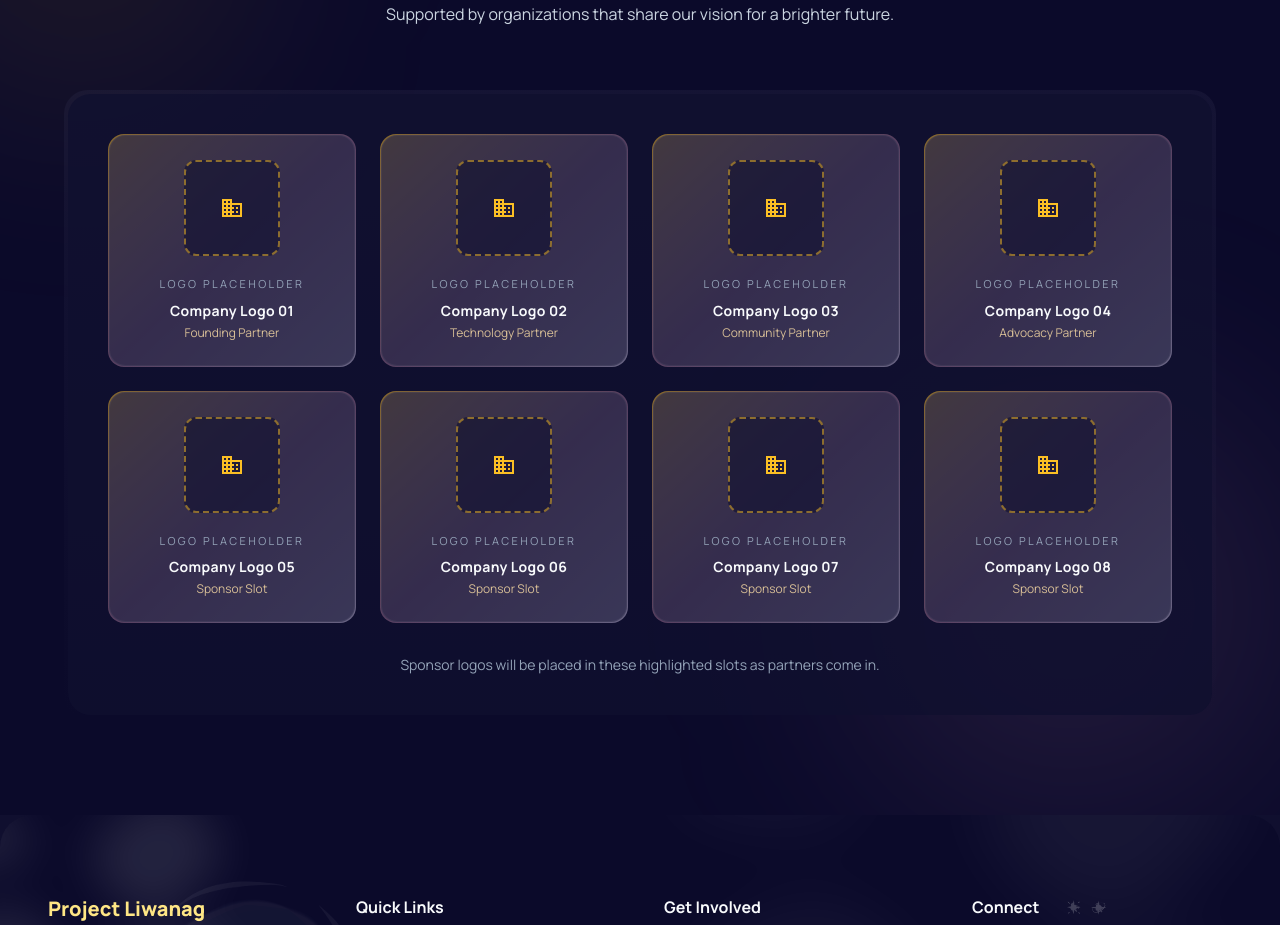
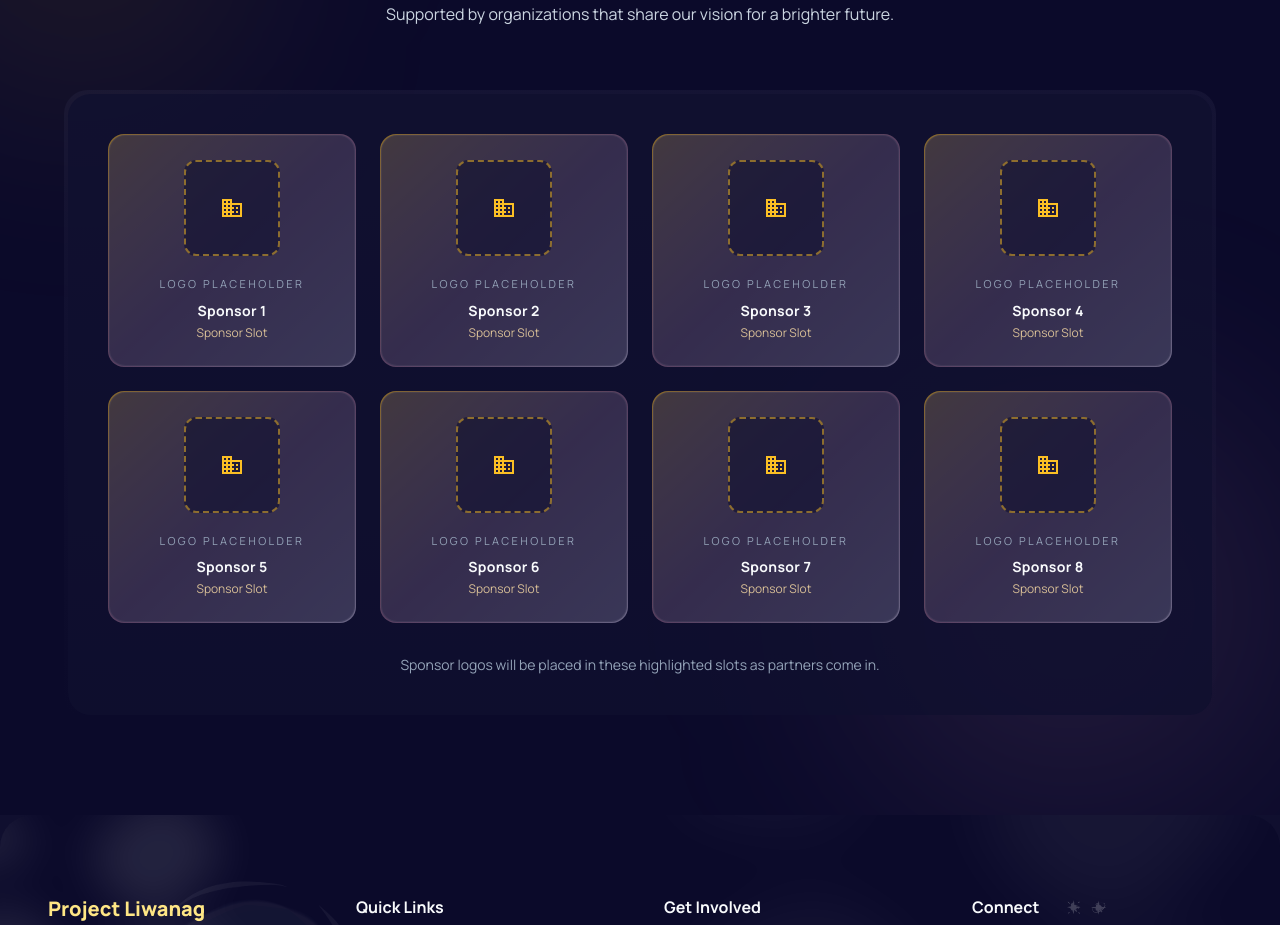
Before and after one commit to seolyam/liwanag, a Next.js app: page /home in a window 1280 px wide. Shown: the part 5360-6285 px from the top of the page. Built offline with nearby package versions, Linux system fonts and the light colour scheme.

Commit message:
refactor(sponsors): Use generic Sponsor 1, Sponsor 2 labels and remove company names

```diff
--- a/app/components/Sponsors.tsx
+++ b/app/components/Sponsors.tsx
@@ -1,13 +1,7 @@
-const sponsorSlots = [
-  { name: "Company Logo 01", tier: "Founding Partner" },
-  { name: "Company Logo 02", tier: "Technology Partner" },
-  { name: "Company Logo 03", tier: "Community Partner" },
-  { name: "Company Logo 04", tier: "Advocacy Partner" },
-  { name: "Company Logo 05", tier: "Sponsor Slot" },
-  { name: "Company Logo 06", tier: "Sponsor Slot" },
-  { name: "Company Logo 07", tier: "Sponsor Slot" },
-  { name: "Company Logo 08", tier: "Sponsor Slot" },
-];
+const sponsorSlots = Array.from({ length: 8 }, (_, i) => ({
+  name: `Sponsor ${i + 1}`,
+  tier: "Sponsor Slot",
+}));
 
 export default function Sponsors() {
   return (
```
